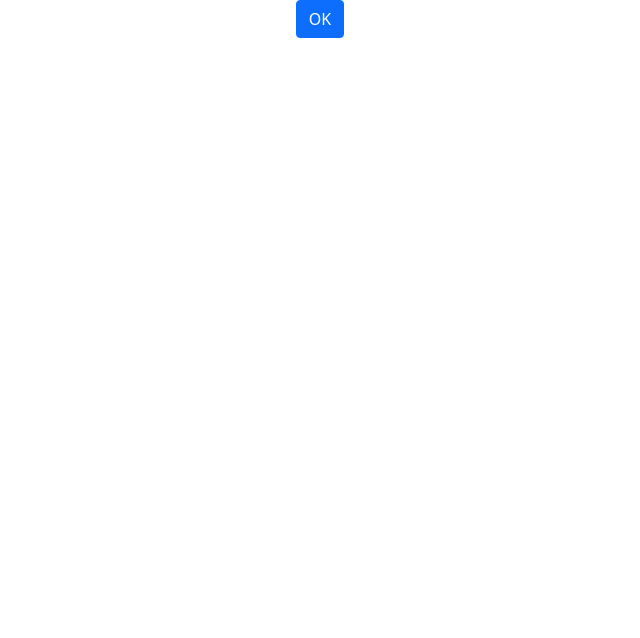
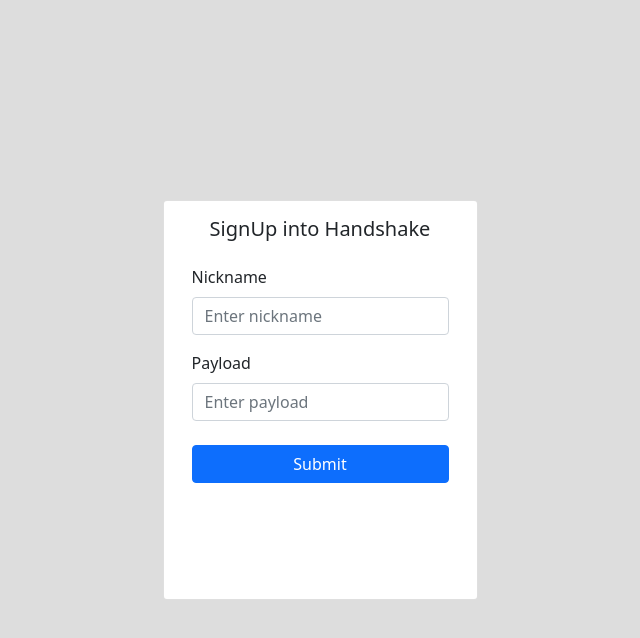
Before and after one commit to DRKY99/HandshakeReact, a React (Create React App) app: page /signup in a window 1280 px wide. Shown: the top 638 px of the page, without its empty margins (320-960 px from the left). Built offline with nearby package versions, Linux system fonts and the light colour scheme.

Commit message:
Sign up, working on PGP keys

```diff
--- a/package.json
+++ b/package.json
@@ -7,9 +7,11 @@
     "@testing-library/react": "^11.1.0",
     "@testing-library/user-event": "^12.1.10",
     "bootstrap": "^5.1.1",
+    "openpgp": "^5.0.0",
     "react": "^17.0.2",
     "react-bootstrap": "^1.6.3",
     "react-dom": "^17.0.2",
+    "react-router-dom": "^5.3.0",
     "react-scripts": "4.0.3",
     "web-vitals": "^1.0.1"
   },
--- a/src/App.css
+++ b/src/App.css
@@ -1,5 +1,10 @@
+body {
+	height: 100vh;
+}
 .App {
 	text-align: center;
+	height: 100vh;
+	background-color: #ddd;
 }
 
 .App-logo {
--- a/src/App.js
+++ b/src/App.js
@@ -1,10 +1,14 @@
-import logo from "./logo.svg";
+import { Container } from "react-bootstrap";
 import "./App.css";
-import { Button } from "react-bootstrap";
+import SignUp from "./Views/signup/Signup";
+import Routes from "./Routes";
+
 function App() {
 	return (
 		<div className="App">
-			<Button> OK</Button>
+			<Container style={{ height: "100%" }}>
+				<Routes />
+			</Container>
 		</div>
 	);
 }
--- /dev/null
+++ b/src/Routes.js
@@ -0,0 +1,19 @@
+import React from "react";
+import { Route, BrowserRouter } from "react-router-dom";
+import SignUp from "./Views/signup/Signup";
+import Settings from "./Views/settings/Settings";
+import { Auth } from "./hook";
+export default function Routes() {
+	return (
+		<BrowserRouter basename="/">
+			<Auth.State>
+				<Route exact path="/signup">
+					<SignUp />
+				</Route>
+				<Route exact path="/settings">
+					<Settings />
+				</Route>
+			</Auth.State>
+		</BrowserRouter>
+	);
+}
--- /dev/null
+++ b/src/Views/settings/Settings.js
@@ -0,0 +1,5 @@
+import React from "react";
+
+export default function Settings() {
+	return <div></div>;
+}
--- /dev/null
+++ b/src/Views/signup/Signup.js
@@ -0,0 +1,54 @@
+import React, { useContext } from "react";
+import { Container, Card, Form, Button } from "react-bootstrap";
+import { Auth } from "../../hook";
+
+export default function Signup() {
+	const { id, signUp } = useContext(Auth.Context);
+
+	const handleOnSubmit = async (event) => {
+		event.preventDefault();
+		await signUp(event.target.nickname.value, event.target.payload.value);
+	};
+
+	return (
+		<div className="d-flex  h-100 p-10 m-10 justify-content-center align-items-center">
+			<Card style={{ minHeight: "400px" }}>
+				<Card.Body className="h-100">
+					<Container className="h-100">
+						<Card.Title>SignUp into Handshake</Card.Title>
+						<Form
+							className="h-100 p-10 m-10 "
+							onSubmit={handleOnSubmit}
+						>
+							<Form.Group controlId="formBasicEmail">
+								<Form.Label className="text-start w-100 mt-3">
+									Nickname
+								</Form.Label>
+								<Form.Control
+									name="nickname"
+									type="text"
+									placeholder="Enter nickname"
+								/>
+							</Form.Group>
+							<Form.Group controlId="formBasicEmail">
+								<Form.Label className="text-start w-100 mt-3">
+									Payload
+								</Form.Label>
+								<Form.Control
+									name="payload"
+									type="text"
+									placeholder="Enter payload"
+								/>
+							</Form.Group>
+							<div className="d-grid gap-2 mt-4 align-self-end">
+								<Button variant="primary" type="submit">
+									Submit
+								</Button>
+							</div>
+						</Form>
+					</Container>
+				</Card.Body>
+			</Card>
+		</div>
+	);
+}
--- /dev/null
+++ b/src/constants/Links.js
@@ -0,0 +1,3 @@
+export default {
+	API: "http://localhost:4000/",
+};
--- /dev/null
+++ b/src/hook/Auth/index.js
@@ -0,0 +1,9 @@
+import Context from "./meta/context";
+import Reducer from "./meta/reducer";
+import State from "./meta/state";
+
+export default {
+	Context,
+	Reducer,
+	State,
+};
--- /dev/null
+++ b/src/hook/Auth/meta/context.js
@@ -0,0 +1,5 @@
+import { createContext } from "react";
+
+const Context = createContext();
+
+export default Context;
--- /dev/null
+++ b/src/hook/Auth/meta/reducer.js
@@ -0,0 +1,21 @@
+import { Types } from "../../index";
+
+export default function (state, action) {
+	const { payload, type } = action;
+	switch (type) {
+		case Types.INIT_STATE:
+			return {
+				payload,
+			};
+			break;
+		case Types.SELECT:
+			return {
+				...state,
+				id: payload,
+			};
+			break;
+		default:
+			return state;
+			break;
+	}
+}
--- /dev/null
+++ b/src/hook/Auth/meta/state.js
@@ -0,0 +1,57 @@
+import React, { useEffect, useReducer } from "react";
+import Reducer from "./reducer";
+import Context from "./context";
+import Links from "../../../constants/Links";
+import { generateKey } from "openpgp";
+
+const UserState = (props) => {
+	const initialState = {
+		id: 0,
+		public_key: null,
+		private_key: null,
+	};
+
+	const [state, dispatch] = useReducer(Reducer, initialState);
+
+	const signUp = async (nickname, payload) => {
+		await generateKey({
+			curve: "curve25519",
+			userIDs: [{ name: "nickname", comment: "mac-address" }],
+		})
+			.then(async (keys) => {
+				console.log(keys.privateKey, keys.publicKey);
+				const data = {
+					nickname,
+					public_key: "sdjkahdi",
+				};
+
+				await fetch(Links.API + "user", {
+					method: "POST",
+					headers: {
+						"Content-type": "Application/json",
+					},
+					body: JSON.stringify(data),
+				})
+					.then(() => {
+						console.log("ok");
+					})
+					.catch(() => {
+						console.log("err");
+					});
+			})
+			.catch(console.log);
+	};
+
+	return (
+		<Context.Provider
+			value={{
+				id: state.id,
+				signUp,
+			}}
+		>
+			{props.children}
+		</Context.Provider>
+	);
+};
+
+export default UserState;
--- /dev/null
+++ b/src/hook/index.js
@@ -0,0 +1,10 @@
+import Auth from "./Auth";
+
+const Types = {
+	SELECT: "SELECT",
+	NEW: "NEW",
+	GET_SOME: "GET_SOME",
+	GET_ONE: "GET_ONE",
+	INIT_STATE: "INIT_STATE",
+};
+export { Auth, Types };
```
Lines whose indentation alone changed are shown as unchanged.
